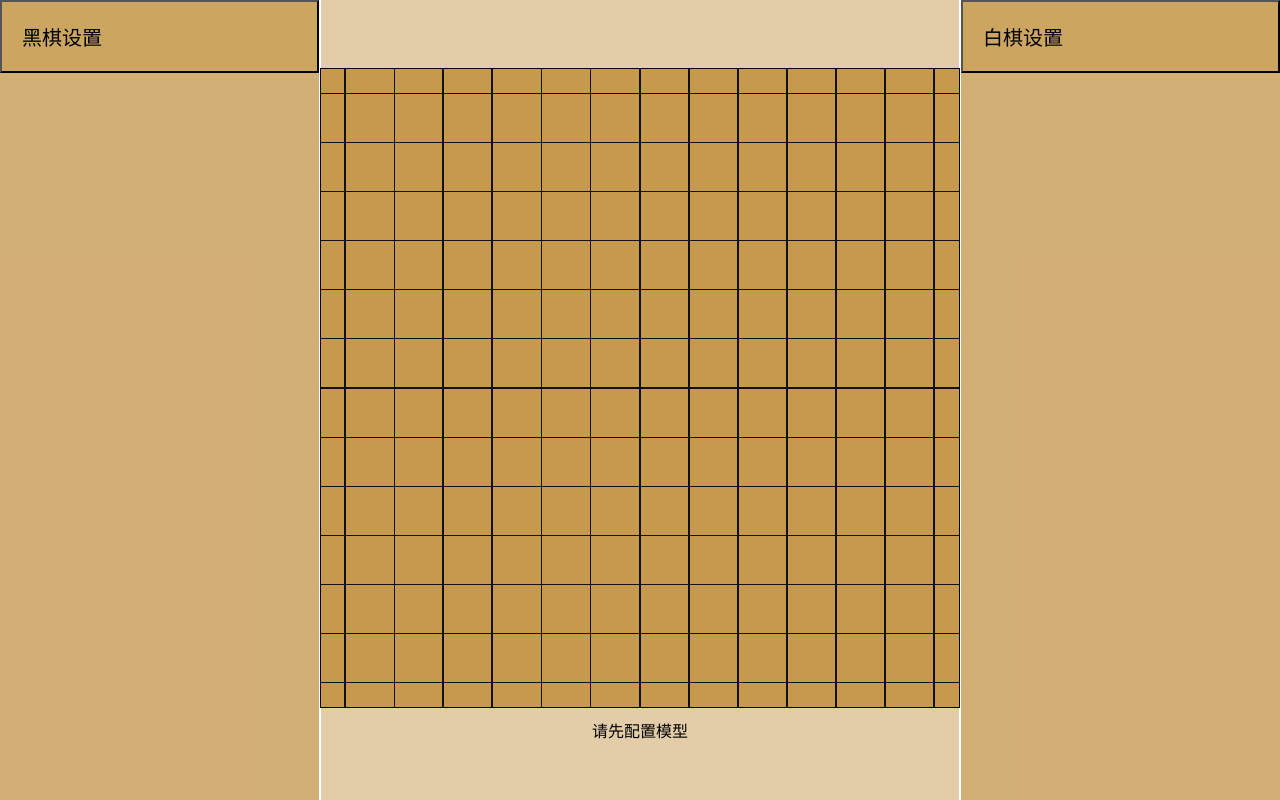
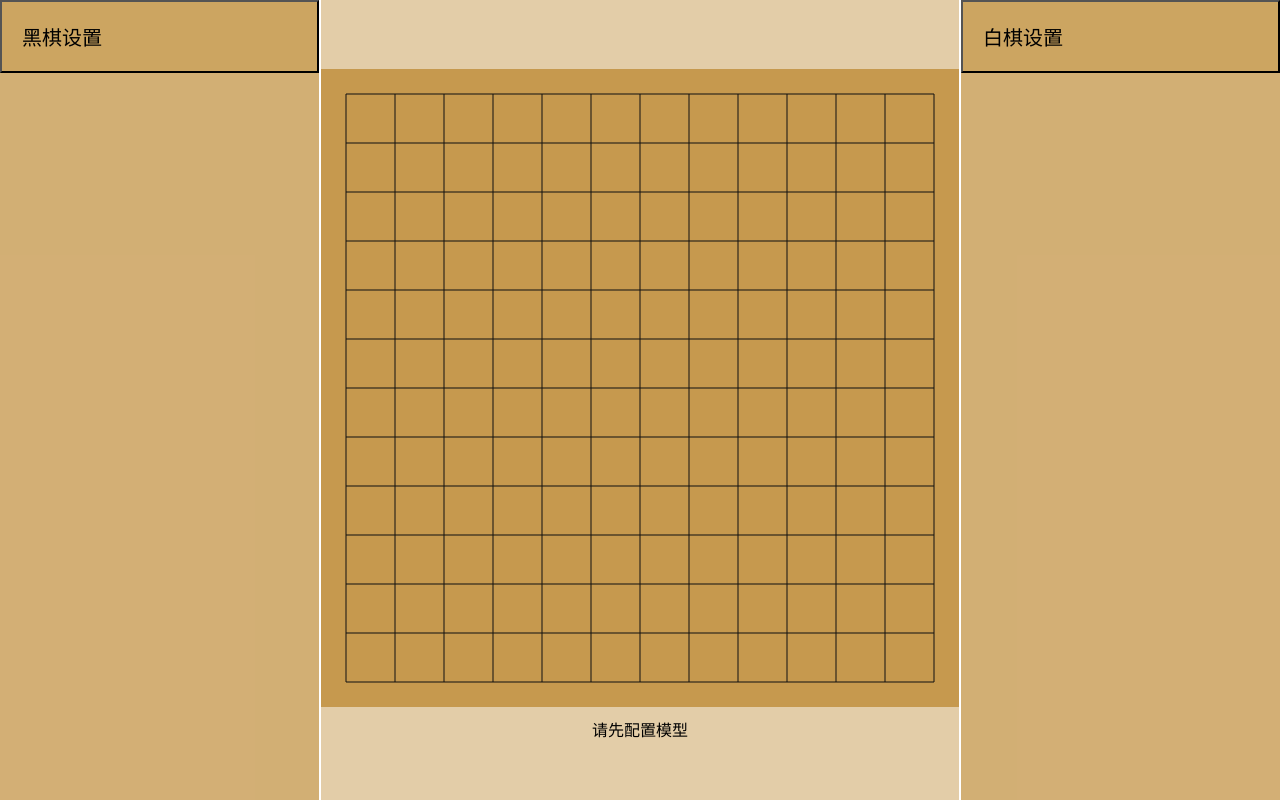
Before and after one commit to Leeszzzz/Gobang-with-LLM, a Vue app in the folder frontend/: page / in a window 1280 px wide. Built offline with nearby package versions, Linux system fonts and the light colour scheme.

Commit message:
稍微优化了棋盘，去掉了边界突出黑线

```diff
--- a/frontend/src/components/ChessBoard.vue
+++ b/frontend/src/components/ChessBoard.vue
@@ -43,6 +43,12 @@
             v-for="(cell, k) in chess.flat(1)"
             :key="k"
             class="chess-cell"
+            :class="{
+              'edge-left':   k % col === 0,
+              'edge-right':  k % col === col - 1,
+              'edge-top':    Math.floor(k / col) === 0,
+              'edge-bottom': Math.floor(k / col) === row - 1
+            }"
             @click="setPiece(Math.floor(k / col), k % col)">
           <div v-if="cell === 1" class="black-piece"/>
           <div v-if="cell === 2" class="white-piece"/>
@@ -62,7 +68,8 @@
       <div v-else-if="!game.started && !game.configed">
         请先配置模型
       </div>
-      <div v-else-if="!game.started && game.configed && !game.BlackInitialed && !game.WhiteInitialed" class="game-config"
+      <div v-else-if="!game.started && game.configed && !game.BlackInitialed && !game.WhiteInitialed"
+           class="game-config"
            style="font-size: 20px;font-weight: bolder">
         正在加载模型...
       </div>
@@ -387,17 +394,59 @@ watch(messages_white, async () => {
   aspect-ratio: 1/1;
   grid-template-columns: repeat(13, 1fr);
   grid-template-rows: repeat(13, 1fr);
-  border: 1px solid black;
   background-color: rgb(198 153 78);
 }
 
 .chess-cell {
+  position: relative;
   aspect-ratio: 1/1;
   display: flex;
   align-items: center;
   justify-content: center;
-  background-image: linear-gradient(to bottom, transparent calc(50% - 1px), #111111 calc(50% - 1px), #111111 calc(50% + 1px), transparent calc(50% + 1px)),
-  linear-gradient(to right, transparent calc(50% - 1px), #111111 calc(50% - 1px), #111111 calc(50% + 1px), transparent calc(50% + 1px));
+}
+
+/* 横线、竖线统一用伪元素画 */
+.chess-cell::before,
+.chess-cell::after {
+  content: '';
+  position: absolute;
+  background: #111111;
+  pointer-events: none;
+}
+
+/* 横线：默认贯穿整格 */
+.chess-cell::before {
+  left: 0;
+  right: 0;
+  top: 50%;
+  height: 1px;
+  transform: translateY(-50%);
+}
+
+/* 竖线：默认贯穿整格 */
+.chess-cell::after {
+  top: 0;
+  bottom: 0;
+  left: 50%;
+  width: 1px;
+  transform: translateX(-50%);
+}
+
+/* —— 边缘收口：超出中线的部分不画 —— */
+/* 最左列：横线只从中点向右 */
+.chess-cell.edge-left::before { left: 50%; }
+/* 最右列：横线只从中点向左 */
+.chess-cell.edge-right::before { right: 50%; }
+/* 最上行：竖线只从中点向下 */
+.chess-cell.edge-top::after { top: 50%; }
+/* 最下行：竖线只从中点向上 */
+.chess-cell.edge-bottom::after { bottom: 50%; }
+
+/* 棋子压在线上面 */
+.black-piece,
+.white-piece {
+  position: relative;
+  z-index: 1;
 }
 
 .black-piece {
```
